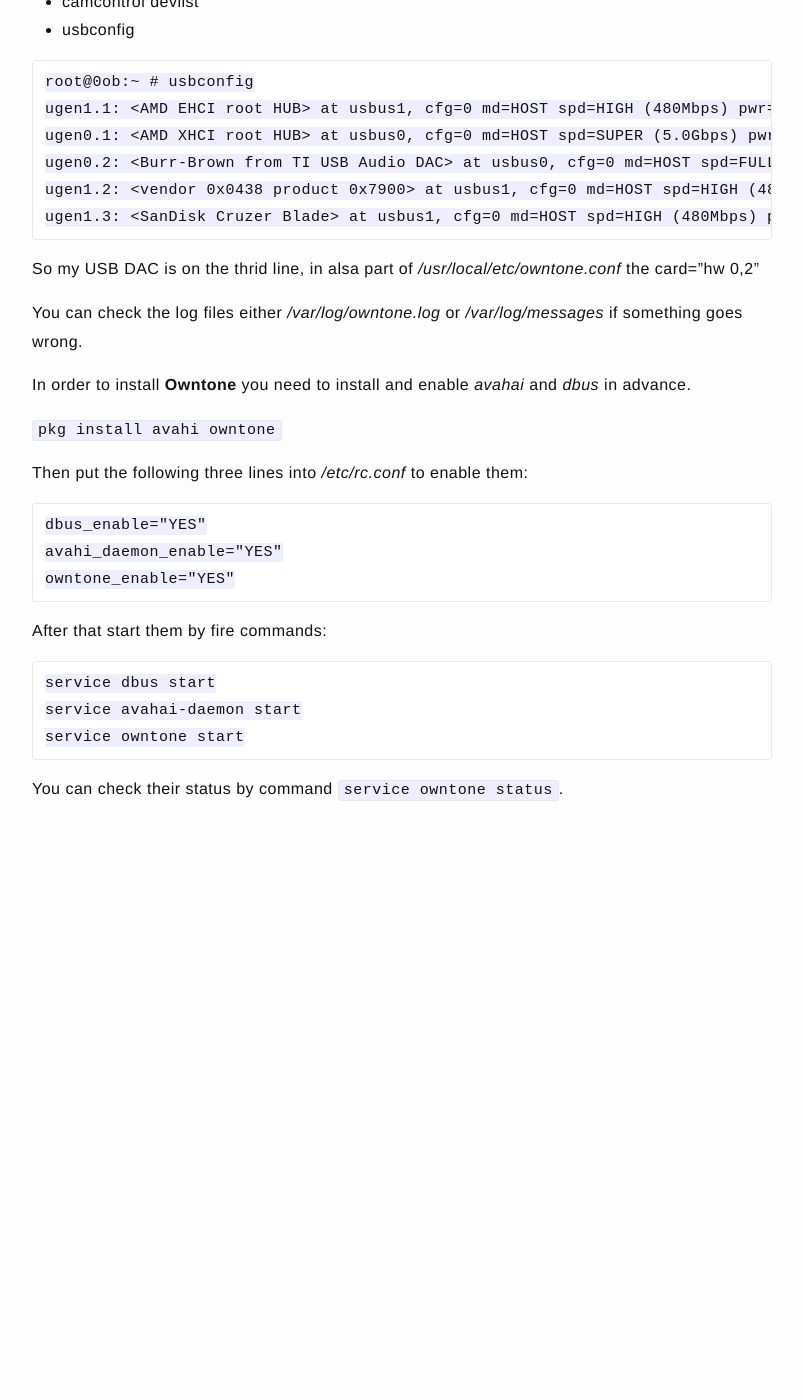
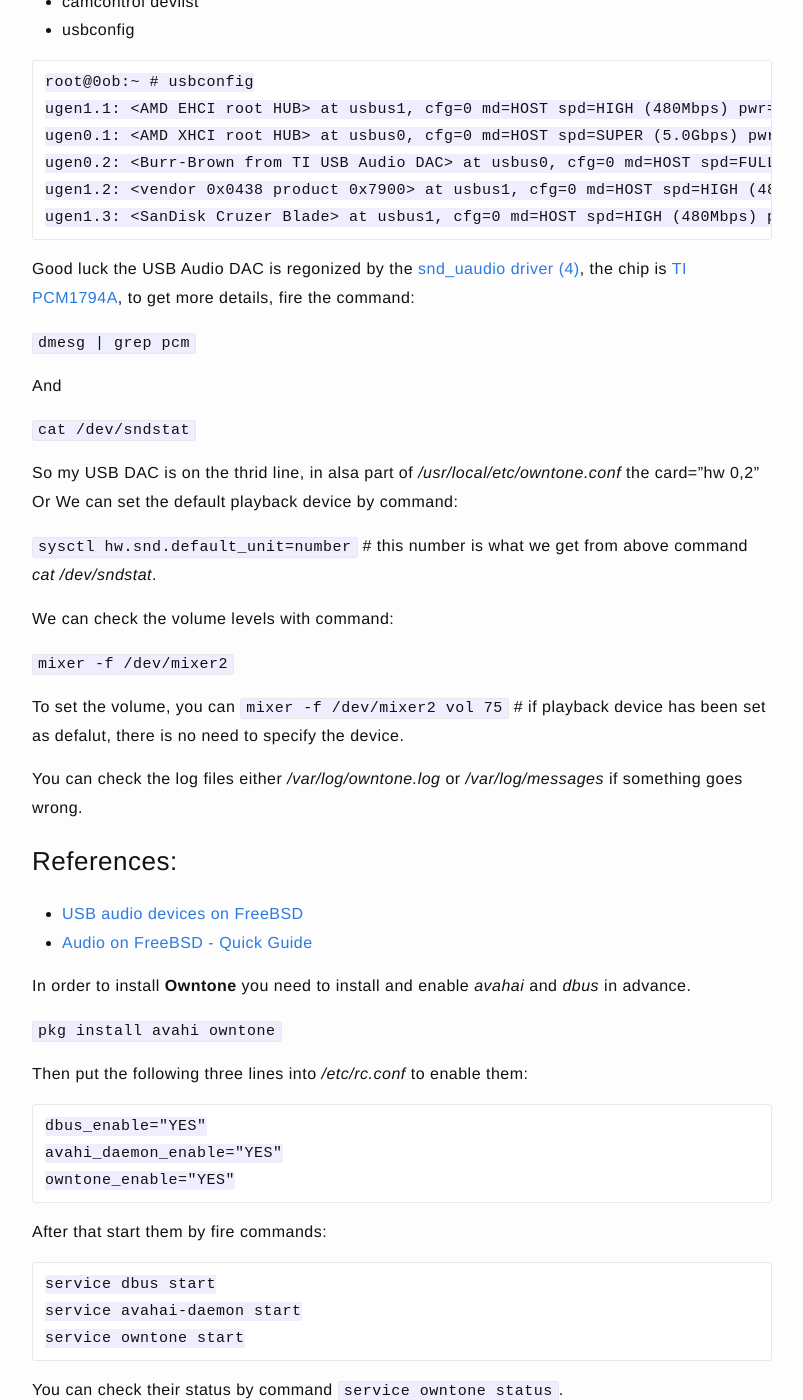
Before and after one commit to jazzi/jazzi.github.io, a Jekyll site: the page built from _posts/2023-12-21-hpe-microserver-gen10-with-freebsd.md, in a window 1280 px wide and 1400 px high, scrolled down 13902 px. Shown: the whole window, without its empty margins (238-1041 px from the left). Built offline with Jekyll 4.4.1, drawn with Linux system fonts in a browser that asks for light colours; before the commit the page ends 14766 px from its top, so only the background shows below that.

Commit message:
add more

````diff
--- a/_posts/2023-12-21-hpe-microserver-gen10-with-freebsd.md
+++ b/_posts/2023-12-21-hpe-microserver-gen10-with-freebsd.md
@@ -519,9 +519,32 @@ ugen0.2: <Burr-Brown from TI USB Audio DAC> at usbus0, cfg=0 md=HOST spd=FULL (1
 ugen1.2: <vendor 0x0438 product 0x7900> at usbus1, cfg=0 md=HOST spd=HIGH (480Mbps) pwr=SAVE (100mA)
 ugen1.3: <SanDisk Cruzer Blade> at usbus1, cfg=0 md=HOST spd=HIGH (480Mbps) pwr=ON (200mA)
 ```
+Good luck the USB Audio DAC is regonized by the [snd_uaudio driver (4)](https://www.freebsd.org/cgi/man.cgi?query=snd_uaudio), the chip is [TI PCM1794A](https://www.ti.com/product/PCM1794A), to get more details, fire the command:
+
+`dmesg | grep pcm`
+
+And
+
+`cat /dev/sndstat`
+
 So my USB DAC is on the thrid line, in alsa part of */usr/local/etc/owntone.conf* the card="hw 0,2"
+Or
+We can set the default playback device by command:
+
+`sysctl hw.snd.default_unit=number` # this number is what we get from above command *cat /dev/sndstat*.
+
+We can check the volume levels with command:
+
+`mixer -f /dev/mixer2`
+
+To set the volume, you can `mixer -f /dev/mixer2 vol 75` # if playback device has been set as defalut, there is no need to specify the device.
 
 You can check the log files either */var/log/owntone.log* or */var/log/messages* if something goes wrong.
+
+### References:
+
+* [USB audio devices on FreeBSD](https://www.davidschlachter.com/misc/freebsd-usb-audio)
+* [Audio on FreeBSD - Quick Guide](https://freebsdfoundation.org/resource/audio-on-freebsd-quick-guide/)
 
 In order to install **Owntone** you need to install and enable *avahai* and *dbus* in advance.
 
````
